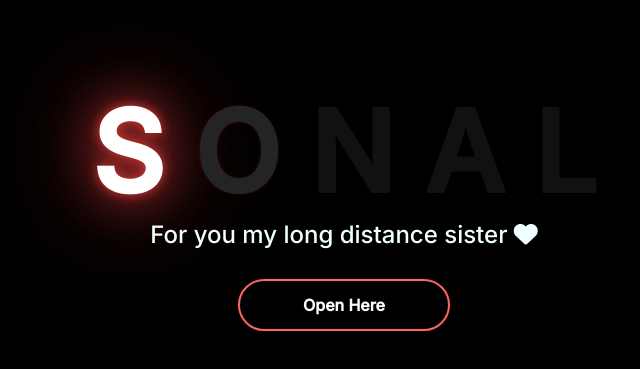
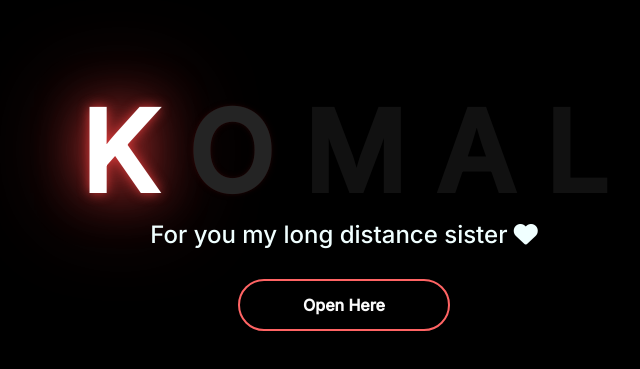
Before and after one commit to Sidhdu-afk/sister, a plain HTML site: page index.html in a window 1280 px wide. Shown: the part 257-626 px from the top of the page, without its empty margins (304-944 px from the left). Drawn offline with Linux system fonts and the light colour scheme; a web font is replaced by a local one.

Commit message:
Update index.html

```diff
--- a/index.html
+++ b/index.html
@@ -19,9 +19,9 @@
 
 <body style="display: flex; justify-content: center; align-items: center; height: 100vh;">
     <div class="greetings">
-        <span>S</span>
+        <span>K</span>
         <span>O</span>
-        <span>N</span>
+        <span>M</span>
         <span>A</span>
         <span>L</span>
 
```
